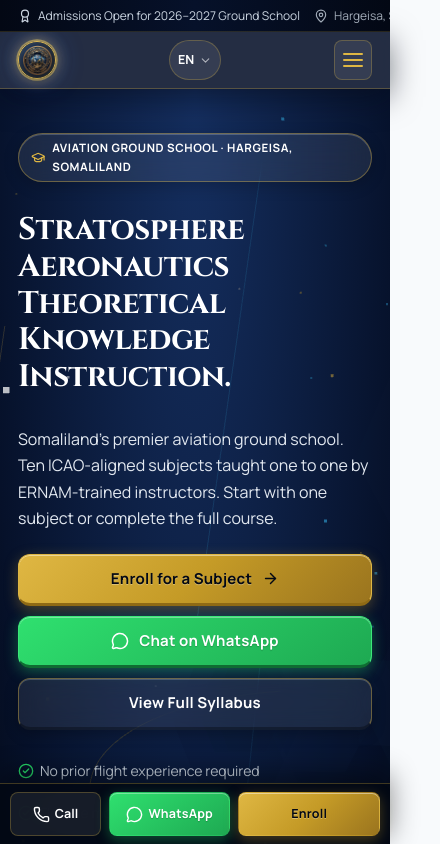
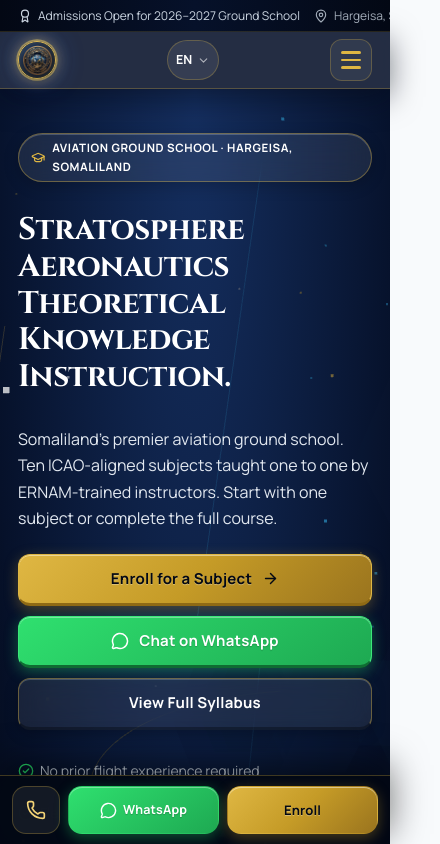
Before and after one commit to fikrado-orgnasation/Stratosphere, a React (Vite) app: page / in a window 390 px wide. Both pictures are taken after a click on the button "Enter Website / Gal Websaytka". Shown: the top 844 px of the page, 440 px wide, since content can reach past the window. Built offline with nearby package versions, Linux system fonts and the light colour scheme.

Commit message:
Modernize mobile UI and CSS

```diff
--- a/src/components/Shell.tsx
+++ b/src/components/Shell.tsx
@@ -240,7 +240,7 @@
             </Link>
             <button
               type="button"
-              className="burger-btn"
+              className={`burger-btn ${isOpen ? 'is-open' : ''}`}
               onClick={() => setIsOpen(true)}
               aria-label="Open mobile menu"
             >
@@ -258,26 +258,35 @@
         onClick={() => setIsOpen(false)}
       >
         <div className="mobile-nav-content" onClick={(e) => e.stopPropagation()} ref={drawerRef}>
-          <div style={{ display: 'flex', justifyContent: 'space-between', alignItems: 'center' }}>
-            <span style={{ fontWeight: 800, fontSize: '1.1rem', color: 'var(--navy)' }}>
-              {t.menu}
-            </span>
+          <div className="mobile-nav-header">
+            <div className="mobile-nav-header__brand">
+              <div className="circular-glowing-logo" style={{ width: 34, height: 34 }}>
+                <img src="/logo-removebg-preview.png" alt="" />
+              </div>
+              <div>
+                <b>Stratosphere</b>
+                <span>Aeronautics</span>
+              </div>
+            </div>
             <button
               type="button"
+              className="mobile-nav-close"
               onClick={() => setIsOpen(false)}
               aria-label="Close menu"
-              style={{ padding: 6 }}
             >
-              <X size={24} />
+              <X size={20} />
             </button>
           </div>
 
           <div className="mobile-nav-links">
-            {NAV_LINKS.map((item) => (
-              <Link key={item.to} to={item.to}>
-                {t.nav[item.key]}
-              </Link>
-            ))}
+            {NAV_LINKS.map((item) => {
+              const active = pathname === item.to || (item.to !== '/' && pathname.startsWith(item.to));
+              return (
+                <Link key={item.to} to={item.to} aria-current={active ? 'page' : undefined}>
+                  {t.nav[item.key]}
+                </Link>
+              );
+            })}
           </div>
 
           <div className="mobile-nav-contact">
@@ -295,7 +304,7 @@
             </span>
           </div>
 
-          <div style={{ marginTop: 'auto', display: 'grid', gap: 10 }}>
+          <div className="mobile-nav-cta">
             <a
               href={CONTACT.whatsapp}
               target="_blank"
@@ -320,9 +329,8 @@
   const { t } = useLang();
   return (
     <nav className="mobile-action-bar" aria-label="Quick contact">
-      <a href={CONTACT.phones[0].href} className="mobile-action-bar__call">
-        <Phone size={17} />
-        {t.call}
+      <a href={CONTACT.phones[0].href} className="mobile-action-bar__call" aria-label={t.call}>
+        <Phone size={20} />
       </a>
       <a
         href={CONTACT.whatsapp}
--- a/src/index.css
+++ b/src/index.css
@@ -762,42 +762,58 @@
   box-shadow: 0 4px 18px rgba(223, 183, 67, 0.35);
 }
 
-/* Mobile Hamburger Menu */
+/* Mobile Hamburger Menu — animated to X */
 .burger-btn {
   display: none;
   flex-direction: column;
   justify-content: center;
   align-items: center;
-  gap: 4px;
-  width: 38px;
-  height: 38px;
-  border-radius: var(--radius-sm);
-  padding: 8px;
+  gap: 5px;
+  width: 42px;
+  height: 42px;
+  border-radius: 12px;
+  padding: 10px;
   cursor: pointer;
-  background: rgba(255, 255, 255, 0.08);
+  background: rgba(255, 255, 255, 0.06);
   border: 1px solid var(--gold-border);
   flex-shrink: 0;
+  transition: background 0.2s var(--ease), border-color 0.2s var(--ease);
+}
+.burger-btn:hover {
+  background: rgba(223, 183, 67, 0.12);
+  border-color: var(--gold-light);
 }
 .burger-btn span {
   display: block;
   width: 100%;
-  height: 2px;
+  height: 2.5px;
   background-color: var(--gold-light);
   border-radius: 2px;
-  transition: all 0.25s var(--ease);
+  transition: all 0.3s var(--ease);
+  transform-origin: center;
+}
+.burger-btn.is-open span:nth-child(1) {
+  transform: translateY(7.5px) rotate(45deg);
+}
+.burger-btn.is-open span:nth-child(2) {
+  opacity: 0;
+  transform: scaleX(0);
+}
+.burger-btn.is-open span:nth-child(3) {
+  transform: translateY(-7.5px) rotate(-45deg);
 }
 
 .mobile-nav-drawer {
   position: fixed;
   inset: 0;
-  background: rgba(3, 8, 20, 0.8);
-  backdrop-filter: blur(12px);
+  background: rgba(3, 8, 20, 0.85);
+  backdrop-filter: blur(16px);
+  -webkit-backdrop-filter: blur(16px);
   z-index: 200;
   opacity: 0;
   pointer-events: none;
-  /* opacity alone leaves the closed drawer's links in the tab order */
   visibility: hidden;
-  transition: opacity 0.3s var(--ease), visibility 0.3s var(--ease);
+  transition: opacity 0.35s var(--ease), visibility 0.35s var(--ease);
 }
 .mobile-nav-drawer.is-open {
   opacity: 1;
@@ -809,58 +825,134 @@
   top: 0;
   right: 0;
   bottom: 0;
-  width: min(85vw, 360px);
-  background: linear-gradient(180deg, #091a38 0%, #06112a 100%);
+  width: min(88vw, 380px);
+  background: linear-gradient(180deg, #0a1f44 0%, #06122a 60%, #030814 100%);
   border-left: 1px solid var(--gold-border);
-  box-shadow: -10px 0 40px rgba(0, 0, 0, 0.7);
-  padding: 28px 24px;
+  box-shadow: -16px 0 48px rgba(0, 0, 0, 0.8);
+  padding: 0 22px calc(24px + env(safe-area-inset-bottom, 0px));
   display: flex;
   flex-direction: column;
   transform: translateX(100%);
-  transition: transform 0.3s var(--ease);
+  transition: transform 0.35s var(--ease);
+  overflow-y: auto;
 }
 .mobile-nav-drawer.is-open .mobile-nav-content {
   transform: translateX(0);
 }
+
+/* Drawer header with crest + close */
+.mobile-nav-header {
+  display: flex;
+  align-items: center;
+  justify-content: space-between;
+  padding: 20px 0 16px;
+  border-bottom: 1px solid rgba(223, 183, 67, 0.12);
+  margin-bottom: 8px;
+  position: sticky;
+  top: 0;
+  background: linear-gradient(180deg, #0a1f44 80%, transparent 100%);
+  z-index: 2;
+}
+.mobile-nav-header__brand {
+  display: flex;
+  align-items: center;
+  gap: 10px;
+}
+.mobile-nav-header__brand b {
+  font-family: var(--font-serif);
+  font-size: 1rem;
+  color: #ffffff;
+  line-height: 1.2;
+}
+.mobile-nav-header__brand span {
+  font-size: 0.7rem;
+  color: var(--gold-light);
+  letter-spacing: 0.04em;
+  text-transform: uppercase;
+}
+.mobile-nav-close {
+  width: 36px;
+  height: 36px;
+  border-radius: 10px;
+  display: grid;
+  place-items: center;
+  background: rgba(255, 255, 255, 0.06);
+  border: 1px solid var(--gold-border-subtle);
+  color: #cbd5e1;
+  cursor: pointer;
+  transition: all 0.2s var(--ease);
+  flex-shrink: 0;
+}
+.mobile-nav-close:hover {
+  background: rgba(223, 183, 67, 0.15);
+  color: var(--gold-bright);
+  border-color: var(--gold-light);
+}
+
 .mobile-nav-links {
   display: grid;
-  gap: 12px;
-  margin-block: 28px;
+  gap: 6px;
+  margin-block: 16px;
 }
 .mobile-nav-links a {
   font-family: var(--font-serif);
-  font-size: 1.15rem;
+  font-size: 1.05rem;
   font-weight: 600;
-  color: #ffffff;
-  padding: 10px 14px;
-  border-radius: var(--radius-sm);
+  color: #e2e8f0;
+  padding: 13px 16px;
+  border-radius: 14px;
   border: 1px solid transparent;
   transition: all 0.2s var(--ease);
+  display: flex;
+  align-items: center;
+  gap: 10px;
+  position: relative;
+}
+.mobile-nav-links a::before {
+  content: '';
+  width: 4px;
+  height: 20px;
+  border-radius: 2px;
+  background: transparent;
+  transition: background 0.2s var(--ease);
+  flex-shrink: 0;
 }
 .mobile-nav-links a:hover {
-  background: rgba(223, 183, 67, 0.12);
-  border-color: var(--gold-border);
+  background: rgba(223, 183, 67, 0.08);
+  border-color: rgba(223, 183, 67, 0.18);
   color: var(--gold-bright);
+}
+.mobile-nav-links a:hover::before {
+  background: var(--gold-light);
+}
+.mobile-nav-links a[aria-current="page"] {
+  background: rgba(45, 112, 255, 0.12);
+  border-color: rgba(120, 170, 255, 0.25);
+  color: #ffffff;
+}
+.mobile-nav-links a[aria-current="page"]::before {
+  background: var(--gold-bright);
 }
 
 /* Quick contact block inside the drawer */
 .mobile-nav-contact {
   display: grid;
-  gap: 10px;
-  padding: 16px 14px;
-  border-radius: var(--radius);
-  background: rgba(255, 255, 255, 0.04);
-  border: 1px solid var(--gold-border-subtle);
-  margin-bottom: 18px;
+  gap: 12px;
+  padding: 18px 16px;
+  border-radius: 16px;
+  background: rgba(255, 255, 255, 0.03);
+  border: 1px solid rgba(223, 183, 67, 0.12);
+  margin-bottom: 16px;
 }
 .mobile-nav-contact a,
 .mobile-nav-contact span {
   display: flex;
   align-items: center;
-  gap: 9px;
-  font-size: 0.84rem;
-  color: #cbd5e1;
-  min-height: 24px;
+  gap: 10px;
+  font-size: 0.86rem;
+  color: #94a3b8;
+  min-height: 28px;
+  transition: color 0.2s var(--ease);
 }
 .mobile-nav-contact svg {
   color: var(--gold-light);
@@ -868,6 +960,14 @@
 }
 .mobile-nav-contact a:hover {
   color: var(--gold-bright);
+}
+
+/* Drawer CTA buttons */
+.mobile-nav-cta {
+  display: grid;
+  gap: 10px;
+  margin-top: auto;
+  padding-top: 12px;
 }
 
 @media (max-width: 960px) {
@@ -1701,7 +1801,8 @@
 }
 @media (max-width: 580px) {
   .school-footer__top {
-    grid-template-columns: 1fr;
+    grid-template-columns: 1fr 1fr;
+    gap: 14px;
   }
 }
 
@@ -2032,15 +2133,25 @@
 }
 @media (max-width: 768px) {
   .school-footer {
-    padding-top: 44px;
-    padding-bottom: calc(96px + env(safe-area-inset-bottom, 0px));
+    padding-top: 48px;
+    padding-bottom: calc(100px + env(safe-area-inset-bottom, 0px));
   }
   .school-footer__top {
-    gap: 28px;
-    margin-bottom: 32px;
+    gap: 24px;
+    margin-bottom: 36px;
+  }
+  .school-footer__col {
+    padding: 18px 16px;
+    border-radius: 16px;
+    background: rgba(255, 255, 255, 0.025);
+    border: 1px solid rgba(223, 183, 67, 0.1);
+  }
+  .school-footer__col:first-child {
+    grid-column: 1 / -1;
+    padding: 22px 18px;
   }
   .school-footer__col h4 {
-    font-size: 1rem;
+    font-size: 0.95rem;
     margin-bottom: 14px;
   }
   .school-footer__col a {
@@ -2048,9 +2159,14 @@
   }
   .school-footer__bottom {
     flex-direction: column;
-    align-items: flex-start;
-    gap: 14px;
-    padding-top: 20px;
+    align-items: center;
+    gap: 16px;
+    padding-top: 24px;
+    text-align: center;
+  }
+  .fikrado-powered {
+    width: 100%;
+    justify-content: center;
   }
 }
 
@@ -2061,27 +2177,27 @@
 @media (max-width: 768px) {
   .mobile-action-bar {
     display: grid;
-    grid-template-columns: 0.9fr 1.2fr 1.4fr;
+    grid-template-columns: auto 1fr 1fr;
     gap: 8px;
     position: fixed;
     left: 0;
     right: 0;
     bottom: 0;
     z-index: 95;
-    padding: 8px 10px calc(8px + env(safe-area-inset-bottom, 0px));
-    background: rgba(3, 8, 20, 0.92);
-    backdrop-filter: blur(18px);
-    -webkit-backdrop-filter: blur(18px);
+    padding: 10px 12px calc(10px + env(safe-area-inset-bottom, 0px));
+    background: rgba(3, 8, 20, 0.94);
+    backdrop-filter: blur(20px);
+    -webkit-backdrop-filter: blur(20px);
     border-top: 1px solid var(--gold-border);
-    box-shadow: 0 -8px 28px rgba(0, 0, 0, 0.45);
+    box-shadow: 0 -10px 36px rgba(0, 0, 0, 0.55);
   }
   .mobile-action-bar a {
-    min-height: 44px;
-    padding: 10px 6px;
-    border-radius: var(--radius-sm);
+    min-height: 48px;
+    padding: 10px 8px;
+    border-radius: 14px;
     font-size: 0.78rem;
     font-weight: 700;
-    gap: 5px;
+    gap: 6px;
     display: inline-flex;
     align-items: center;
     justify-content: center;
@@ -2089,14 +2205,29 @@
     border: 1px solid transparent;
     overflow: hidden;
     text-overflow: ellipsis;
+    letter-spacing: 0.01em;
+    transition: transform 0.15s var(--ease);
+  }
+  .mobile-action-bar a:active {
+    transform: scale(0.95);
   }
   .mobile-action-bar__call {
-    background: rgba(255, 255, 255, 0.08);
-    color: #ffffff;
-    border-color: var(--gold-border) !important;
+    width: 48px;
+    padding: 0;
+    border-radius: 14px;
+    background: rgba(255, 255, 255, 0.07);
+    color: var(--gold-bright);
+    border: 1px solid var(--gold-border) !important;
   }
   .mobile-action-bar__call:active {
-    background: rgba(223, 183, 67, 0.2);
+    background: rgba(223, 183, 67, 0.18);
+  }
+  .mobile-action-bar .btn--whatsapp {
+    border-radius: 14px;
+  }
+  .mobile-action-bar .btn--primary {
+    border-radius: 14px;
+    font-size: 0.82rem;
   }
 }
 
```
